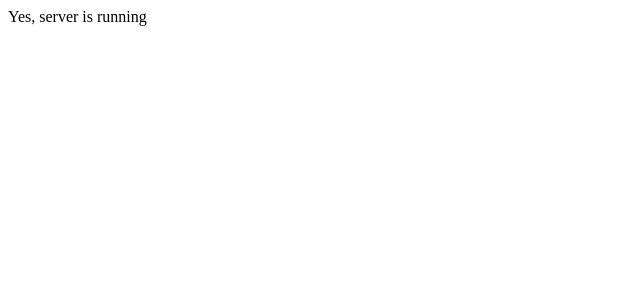
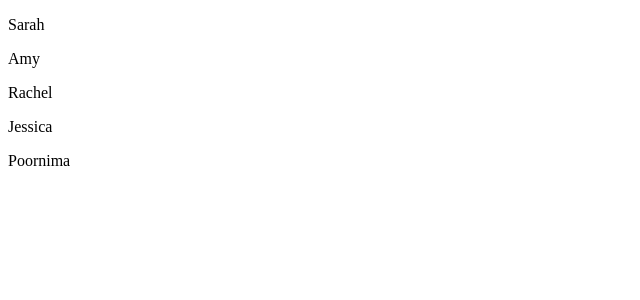
Before and after one commit to 123Almaz321/Web-Dev, an Angular app in the folder lab4/app/: page / in a window 1280 px wide. Shown: the top 300 px of the page, without its empty margins (0-640 px from the left). Built offline with nearby package versions, Linux system fonts and the light colour scheme.

Commit message:
Control Flow in Components - @for

```diff
--- a/lab4/app/src/app/app.html
+++ b/lab4/app/src/app/app.html
@@ -1,3 +1 @@
-
-
 <router-outlet />
--- a/lab4/app/src/app/app.ts
+++ b/lab4/app/src/app/app.ts
@@ -2,16 +2,22 @@ import {Component} from '@angular/core';
 
 @Component({
   selector: 'app-root',
-  template:`
-  @if (isServerRunning) {
-    <span>Yes, server is running</span>
-  }
-  @else {
-    <span>No, server is not running</span>
-  }
-  `
-
+  template: `
+  @for (user of users; track user.id) {
+    <p>{{ user.name }}</p>
+  }`,
 })
 export class App {
-  isServerRunning = true;
+  operatingSystems = [
+    {id: 'win', name: 'Windows'},
+    {id: 'osx', name: 'MacOS'},
+    {id: 'linux', name: 'Linux'}
+  ];
+  users = [
+  {id: 0, name: 'Sarah'},
+  {id: 1, name: 'Amy'},
+  {id: 2, name: 'Rachel'},
+  {id: 3, name: 'Jessica'},
+  {id: 4, name: 'Poornima'},
+  ];
 }
```
